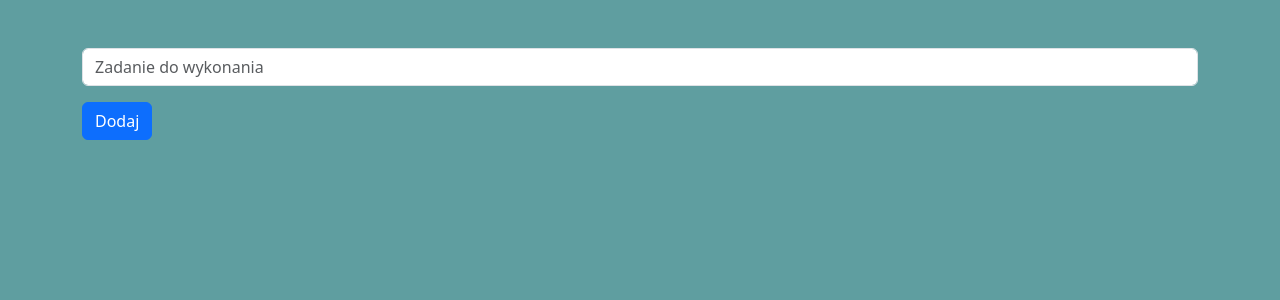
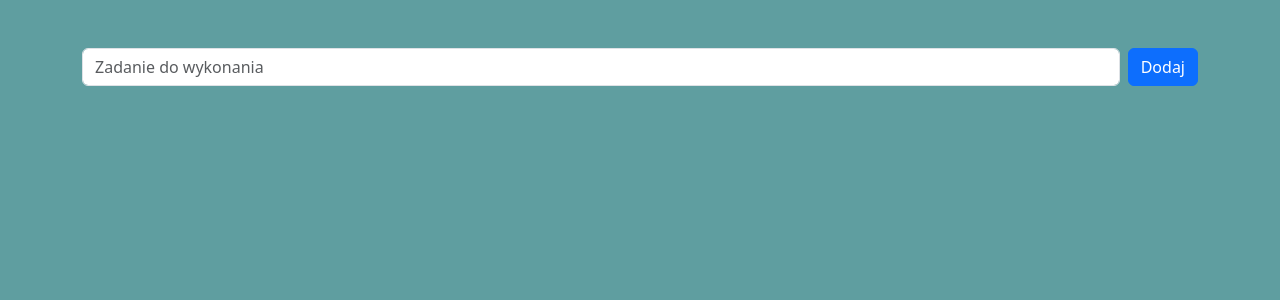
Before and after one commit to tomi0505/to-do-with-vue, a Vue app: page / in a window 1280 px wide. Shown: the top 300 px of the page. Built offline with nearby package versions, Linux system fonts and the light colour scheme.

Commit message:
remove tasks list 1.0 works

```diff
--- a/src/App.vue
+++ b/src/App.vue
@@ -1,16 +1,23 @@
 <template>
   <div class="container mt-5">
-    <form>
-      <div class="mb-3">
-        <input type="email" class="form-control" placeholder="Zadanie do wykonania" v-model="taskName">
-        <div class="form-text" v-show="taskNameIsEmpty">To pole nie może być puste!</div>
-      </div>
-      <button type="button" class="btn btn-primary" @click="addTask">Dodaj</button>
+    <form @submit.prevent class="d-md-flex">
+      <input type="text" class="form-control" placeholder="Zadanie do wykonania" v-model="taskName"
+        @keyup.enter="addTask">
+      <div class="form-text d-md-none" v-show="taskNameIsEmpty">To pole nie może być puste!</div>
+      <button type="button" class="btn btn-primary d-block mt-2 mt-md-0 ms-md-2 add-task-btn-b"
+        @click="addTask">Dodaj</button>
+    </form>
+    <div class="form-text d-none d-md-block" :class="taskNameIsEmpty ? 'd-block' : 'd-none-b'">To pole nie może być
+      puste!</div>
+    <ul class="list-group mt-4">
+      <TaskItem v-for="task in tasks" :key="task.id" :id="task.id" :name="task.name" :done="task.done" :removeTask="removeTask" :changeTaskIsDone="changeTaskIsDone" />
+    </ul>
+  </div>
 
-      <ul class="list-group">
-        <TaskItem v-for="task in tasks" :key="task.id" :id="task.id" :name="task.name" :removeTask="removeTask"/>
-      </ul>
-    </form>
+  <div class="container mt-5">
+    <ul class="list-group mt-4">
+      <TaskItem v-for="task in tasks.filter(task => task.done === true)" :key="task.id" :id="task.id" :name="task.name" :done="task.done" :removeTask="removeTask" :changeTaskIsDone="changeTaskIsDone" />
+    </ul>
   </div>
 </template>
 
@@ -35,7 +42,8 @@ export default {
         // NEW TASK PATTERN
         const task = {
           id: crypto.randomUUID(),
-          name: this.taskName.trim()
+          name: this.taskName.trim(),
+          done: false
         }
         // NEW TASK PATTERN END
 
@@ -49,6 +57,23 @@ export default {
     removeTask(id) {
       const updatedTasks = this.tasks.filter(task => task.id !== id);
       this.tasks = updatedTasks;
+    },
+    changeTaskIsDone(id, done) {
+      if(done) {
+        const tasks = [...this.tasks];
+        const updatedTask = tasks.find(task => task.id === id);
+        if(updatedTask) {
+          updatedTask.done = true;
+        }
+        this.tasks = tasks;
+      } else {
+        const tasks = [...this.tasks];
+        const updatedTask = tasks.find(task => task.id === id);
+        if(updatedTask) {
+          updatedTask.done = false;
+        }
+        this.tasks = tasks;
+      }
     }
   }
 }
@@ -58,4 +83,16 @@ export default {
 body {
   background-color: #5f9ea0;
 }
+
+.add-task-btn-b {
+  @media(max-width: 767px) {
+    width: 100%;
+  }
+}
+
+.d-none-b {
+  @media (min-width: 768px) {
+    display: none !important;
+  }
+}
 </style>
--- a/src/components/TaskItem.vue
+++ b/src/components/TaskItem.vue
@@ -1,8 +1,8 @@
 <template>
   <li class="list-group-item d-flex align-items-center">
-    <input class="form-check-input me-1" type="checkbox" value="" :id="id">
+    <input class="form-check-input me-1" type="checkbox" value="" :id="id" v-model="taskIsDone" @change="changeTaskIsDone(id, taskIsDone)">
     <label class="form-check-label d-flex align-items-center w-100" :for="id">
-      <span class="ms-1">{{ name }}</span>
+      <span class="ms-1" :class="taskIsDone ? ['text-decoration-line-through', 'text-secondary'] : []">{{ name }}</span>
       <button type="button" class="btn btn-secondary ms-auto" @click="removeTask(id)">Usuń</button>
     </label>
   </li>
@@ -12,9 +12,16 @@
 export default {
   name: 'TaskItem',
   props: {
+    id: String,
     name: String,
-    id: String,
-    removeTask: Function
-  }
+    done: Boolean,
+    removeTask: Function,
+    changeTaskIsDone: Function
+  },
+  data() {
+    return {
+      taskIsDone: this.done
+    }
+  },
 }
 </script>
```
